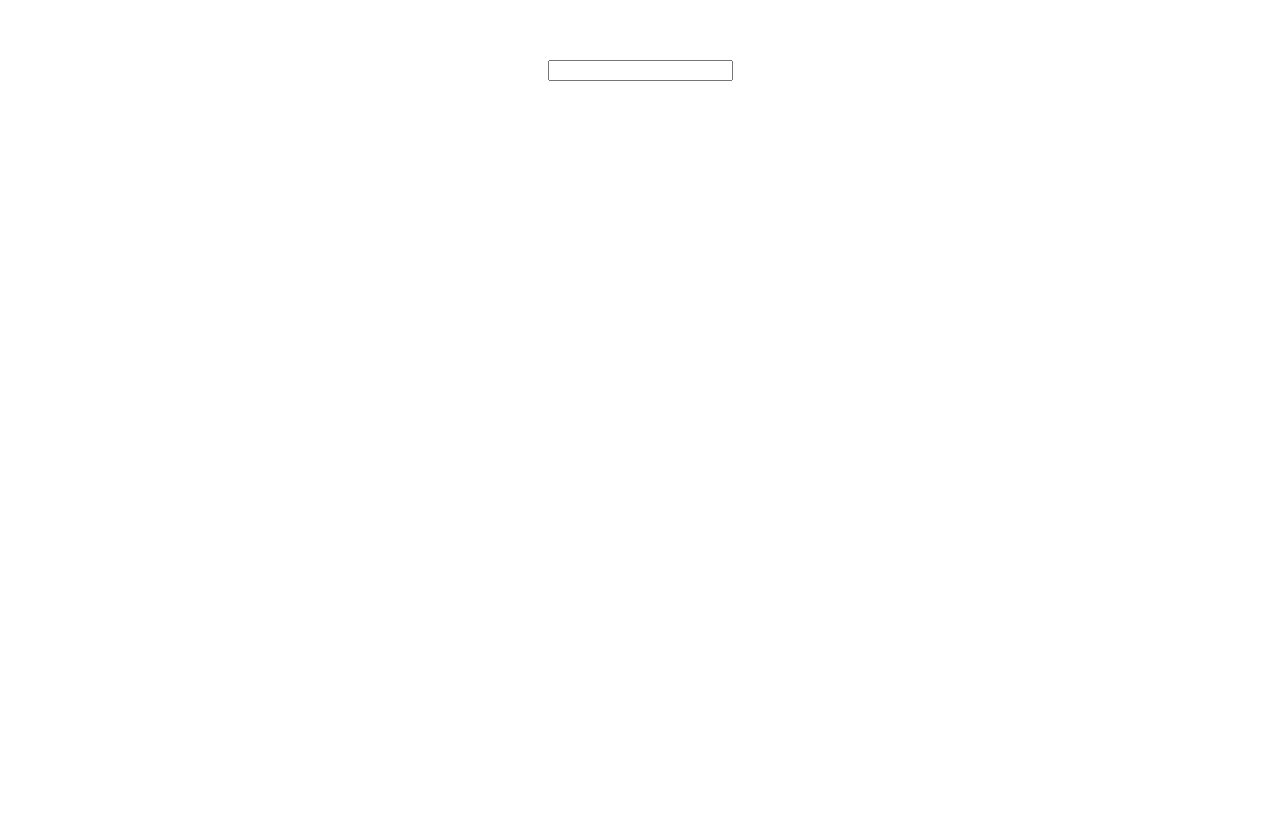
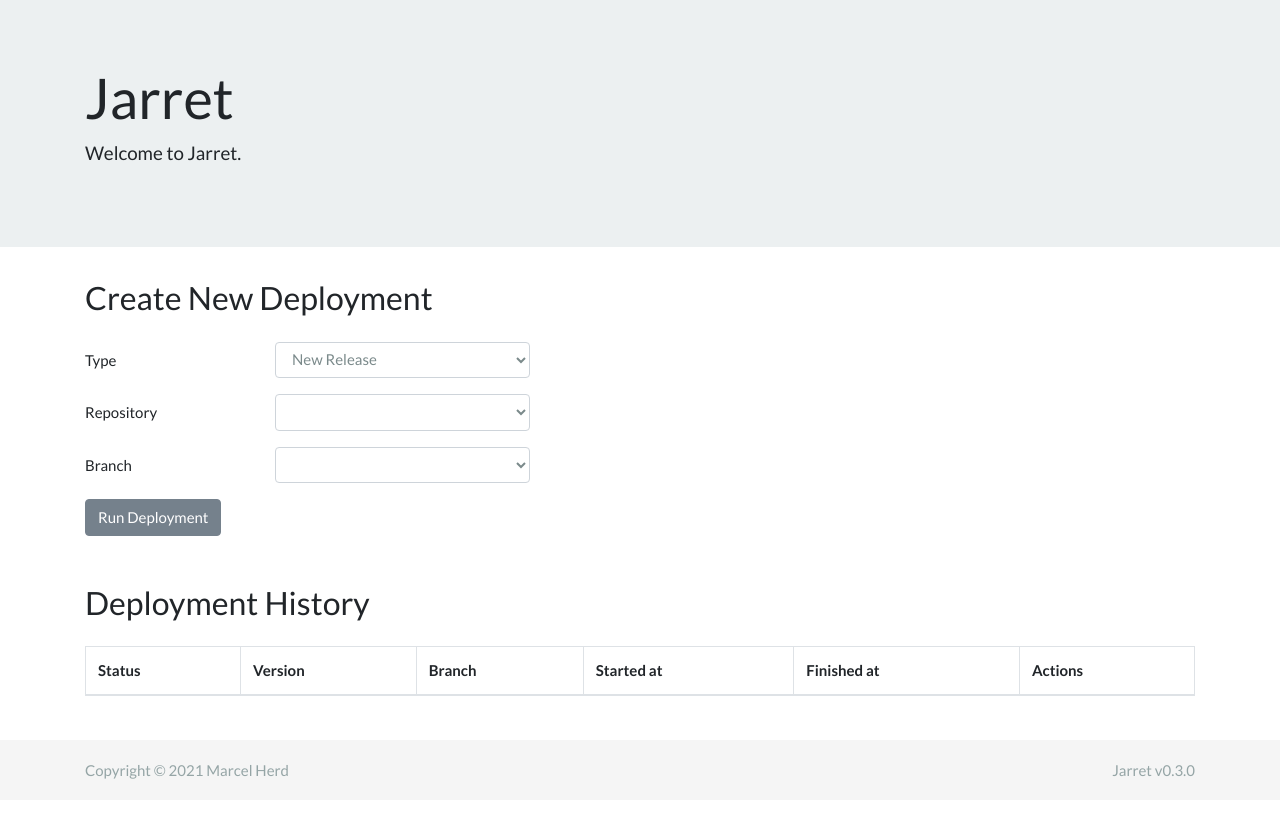
Before and after one commit to marcelherd/Jarret, a Vue app in the folder app/: page / in a window 1280 px wide. Built offline with nearby package versions, Linux system fonts and the light colour scheme.

Commit message:
Ported design to Vue app

```diff
--- a/app/public/index.html
+++ b/app/public/index.html
@@ -6,6 +6,13 @@
     <meta name="viewport" content="width=device-width,initial-scale=1.0">
     <link rel="icon" href="<%= BASE_URL %>favicon.ico">
     <title><%= htmlWebpackPlugin.options.title %></title>
+
+    <link rel="stylesheet" href="https://cdn.jsdelivr.net/npm/bootstrap@4.6.0/dist/css/bootstrap.min.css" integrity="sha384-B0vP5xmATw1+K9KRQjQERJvTumQW0nPEzvF6L/Z6nronJ3oUOFUFpCjEUQouq2+l" crossorigin="anonymous" />
+    <link rel="stylesheet" href="https://cdn.jsdelivr.net/npm/bootswatch@4.5.2/dist/flatly/bootstrap.min.css" integrity="sha384-qF/QmIAj5ZaYFAeQcrQ6bfVMAh4zZlrGwTPY7T/M+iTTLJqJBJjwwnsE5Y0mV7QK" crossorigin="anonymous" />
+    <link rel="stylesheet" href="https://cdnjs.cloudflare.com/ajax/libs/font-awesome/5.15.3/css/all.min.css" integrity="sha512-iBBXm8fW90+nuLcSKlbmrPcLa0OT92xO1BIsZ+ywDWZCvqsWgccV3gFoRBv0z+8dLJgyAHIhR35VZc2oM/gI1w==" crossorigin="anonymous" />
+
+    <script src="https://cdn.jsdelivr.net/npm/jquery@3.6.0/dist/jquery.min.js" integrity="sha256-/xUj+3OJU5yExlq6GSYGSHk7tPXikynS7ogEvDej/m4=" crossorigin="anonymous"></script>
+    <script src="https://cdn.jsdelivr.net/npm/bootstrap@4.6.0/dist/js/bootstrap.min.js" integrity="sha384-+YQ4JLhjyBLPDQt//I+STsc9iw4uQqACwlvpslubQzn4u2UU2UFM80nGisd026JF" crossorigin="anonymous"></script>
   </head>
   <body>
     <noscript>
--- a/app/src/App.vue
+++ b/app/src/App.vue
@@ -1,10 +1,60 @@
 <template>
-  <input v-model="message" @keyup.enter="submit"/>
-  <ul>
-    <li v-for="(msg, index) in messages" :key="index">
-      {{msg}}
-    </li>
-  </ul>
+  <div class="jumbotron jumbotron-fluid">
+    <div class="container">
+      <h1 class="display-4">Jarret</h1>
+      <p class="lead">Welcome to Jarret.</p>
+    </div>
+  </div>
+  <div class="container">
+    <h3 class="mb-4">Create New Deployment</h3>
+    <form>
+      <div class="form-group row">
+        <label for="selectType" class="col-sm-2 col-form-label">Type</label>
+        <div class="col-sm-3">
+          <select name="selectType" class="form-control">
+            <option>New Release</option>
+            <option>Existing Release</option>
+          </select>
+        </div>
+      </div>
+      <div class="form-group row">
+        <label for="selectRepository" class="col-sm-2 col-form-label">Repository</label>
+        <div class="col-sm-3">
+          <select name="selectRepository" class="form-control">
+          </select>
+        </div>
+      </div>
+      <div class="form-group row">
+        <label for="selectSource" class="col-sm-2 col-form-label">Branch</label>
+        <div class="col-sm-3">
+          <select name="selectSource" class="form-control">
+          </select>
+        </div>
+      </div>
+      <button type="submit" class="btn btn-primary disabled">Run Deployment</button>
+    </form>
+    <h3 class="mb-4 mt-5">Deployment History</h3>
+    <table class="table table-bordered table-hover">
+      <thead>
+        <tr>
+          <th>Status</th>
+          <th>Version</th>
+          <th>Branch</th>
+          <th>Started at</th>
+          <th>Finished at</th>
+          <th>Actions</th>
+        </tr>
+      </thead>
+      <tbody>
+      </tbody>
+    </table>
+  </div>
+  <footer class="footer">
+    <div class="container">
+      <span class="text-muted float-left">Copyright &copy; 2021 Marcel Herd</span>
+      <span class="text-muted float-right">Jarret v0.3.0</span>
+    </div>
+  </footer>
 </template>
 
 <script>
@@ -14,26 +64,24 @@ export default {
   },
   data() {
     return {
-      message: '',
-      messages: []
     }
   },
   methods: {
-    submit() {
-      this.messages.push(this.message);
-      this.message = '';
-    }
   }
 }
 </script>
 
 <style>
-#app {
-  font-family: Avenir, Helvetica, Arial, sans-serif;
-  -webkit-font-smoothing: antialiased;
-  -moz-osx-font-smoothing: grayscale;
-  text-align: center;
-  color: #2c3e50;
-  margin-top: 60px;
+body {
+  margin-bottom: 120px;
+}
+
+.footer {
+  position: fixed;
+  bottom: 0;
+  width: 100%;
+  height: 60px;
+  line-height: 60px;
+  background-color: #f5f5f5;
 }
 </style>
```
